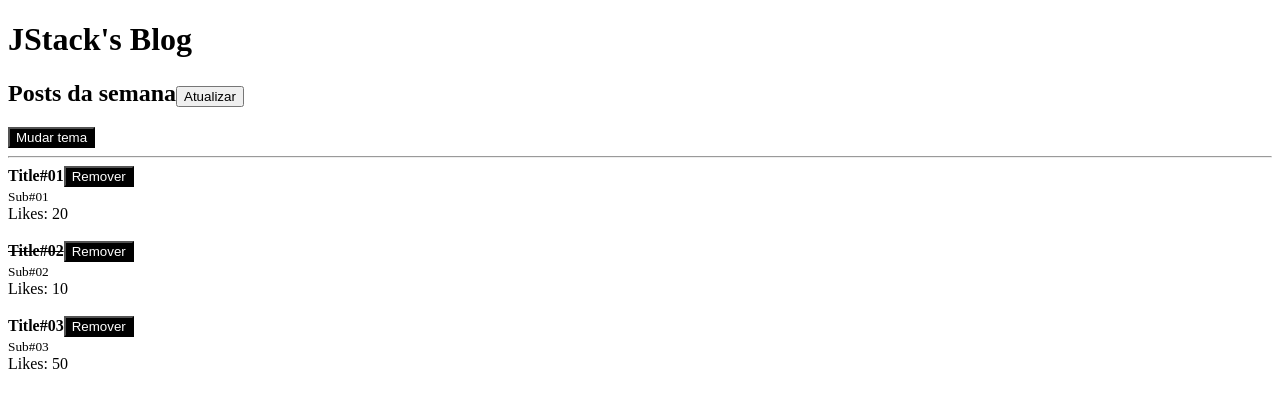
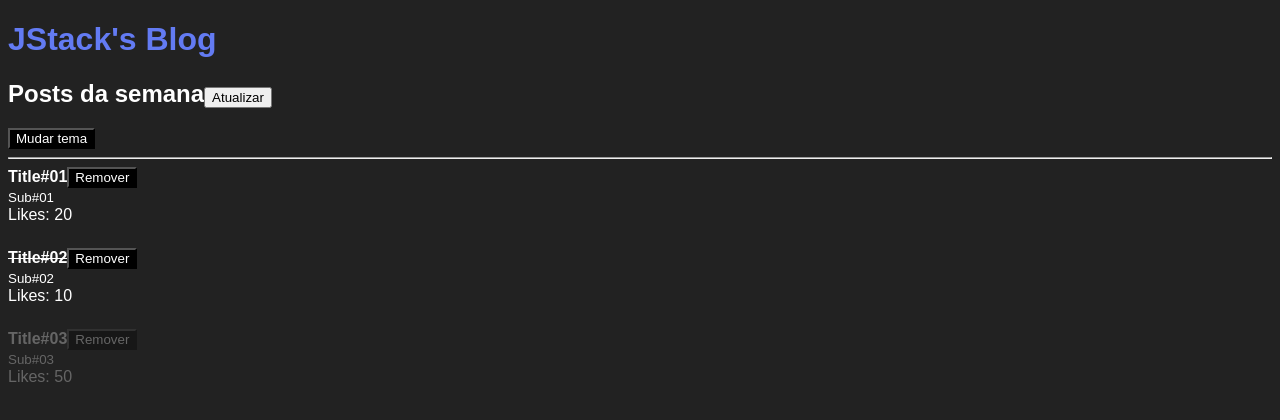
Before and after one commit to brunoapollon/react-fundamentals, a React app: page / in a window 1280 px wide. Shown: the top 420 px of the page. Built offline with nearby package versions, Linux system fonts and the light colour scheme.

Commit message:
add sass

```diff
--- a/package.json
+++ b/package.json
@@ -16,13 +16,17 @@
     "babel-loader": "^8.2.5",
     "clean-webpack-plugin": "^4.0.0",
     "html-webpack-plugin": "^5.5.0",
+    "sass": "^1.53.0",
+    "sass-loader": "^13.0.2",
     "webpack": "^5.73.0",
     "webpack-cli": "^4.10.0",
     "webpack-dev-server": "^4.9.3"
   },
   "dependencies": {
+    "css-loader": "^6.7.1",
     "prop-types": "^15.8.1",
     "react": "^17.0.2",
-    "react-dom": "^17.0.2"
+    "react-dom": "^17.0.2",
+    "style-loader": "^3.3.1"
   }
 }
--- a/src/App.js
+++ b/src/App.js
@@ -12,6 +12,7 @@ function App() {
       subtitle: "Sub#01",
       likes: 20,
       read: false,
+      removed: false,
     },
     {
       id: Math.random(),
@@ -19,6 +20,7 @@ function App() {
       subtitle: "Sub#02",
       likes: 10,
       read: true,
+      removed: false,
     },
     {
       id: Math.random(),
@@ -26,6 +28,7 @@ function App() {
       subtitle: "Sub#03",
       likes: 50,
       read: false,
+      removed: true,
     },
   ]);
 
@@ -44,7 +47,14 @@ function App() {
 
   function handleRemovePost(postId) {
     setPosts((prevState) =>
-      prevState.filter((postElement) => postElement.id !== postId)
+      prevState.map((postElement) =>
+        postElement.id === postId
+          ? {
+              ...postElement,
+              removed: true,
+            }
+          : postElement
+      )
     );
   }
   return (
--- a/src/Header.js
+++ b/src/Header.js
@@ -1,6 +1,8 @@
 import React, { useContext } from "react";
 import PropTypes from "prop-types";
 import { ThemeContext } from "./ThemeContext";
+
+import styles from "./Header.scss";
 
 import Button from "./Button";
 
@@ -8,7 +10,7 @@ function Header({ title, children }) {
   const { onToggleTheme } = useContext(ThemeContext);
   return (
     <>
-      <h1>{title}</h1>
+      <h1 className={styles.title}>{title}</h1>
       {children}
       <Button onClick={onToggleTheme}>Mudar tema</Button>
     </>
--- /dev/null
+++ b/src/Header.scss
@@ -0,0 +1,4 @@
+$primary: #637bf3;
+.title {
+  color: $primary;
+}
--- a/src/Post.js
+++ b/src/Post.js
@@ -2,10 +2,11 @@ import React from "react";
 import PropTypes from "prop-types";
 import PostHeader from "./PostHeader";
 
+import styles from "./Post.scss";
+
 export default function Post(props) {
   return (
-    <>
-      <article>
+    <article className={props.post.removed ? styles.postDeleted : styles.post}>
       <PostHeader
         onRemove={props.onRemove}
         post={{
@@ -19,8 +20,6 @@ export default function Post(props) {
       <br />
       <span>Likes: {props.post.likes}</span>
     </article>
-      <br />
-    </>
   );
 }
 
@@ -32,5 +31,6 @@ Post.propTypes = {
     subtitle: PropTypes.string.isRequired,
     likes: PropTypes.number.isRequired,
     read: PropTypes.bool.isRequired,
+    removed: PropTypes.bool.isRequired,
   }).isRequired,
 };
--- /dev/null
+++ b/src/Post.scss
@@ -0,0 +1,7 @@
+.post {
+  margin-bottom: 24px;
+}
+.postDeleted {
+  margin-bottom: 24px;
+  opacity: 0.3;
+}
--- a/src/index.js
+++ b/src/index.js
@@ -3,4 +3,6 @@ import ReactDOM from "react-dom";
 
 import App from "./App";
 
+import "./index.scss";
+
 ReactDOM.render(<App />, document.getElementById("root"));
--- /dev/null
+++ b/src/index.scss
@@ -0,0 +1,5 @@
+body {
+  background: #222;
+  color: #fff;
+  font-family: sans-serif;
+}
--- a/webpack.config.js
+++ b/webpack.config.js
@@ -22,6 +22,31 @@ module.exports = {
         exclude: /node_modules/,
         use: "babel-loader",
       },
+      // {
+      //   test: /\.css$/,
+      //   use: [
+      //     "style-loader",
+      //     {
+      //       loader: "css-loader",
+      //       options: {
+      //         modules: true,
+      //       },
+      //     },
+      //   ],
+      // },
+      {
+        test: /\.scss$/,
+        use: [
+          "style-loader",
+          {
+            loader: "css-loader",
+            options: {
+              modules: true,
+            },
+          },
+          "sass-loader",
+        ],
+      },
     ],
   },
   devServer: {
```
Also changed, not shown: 1 other file (tests, documents, lock files or other folders). Lines whose indentation alone changed are shown as unchanged.
